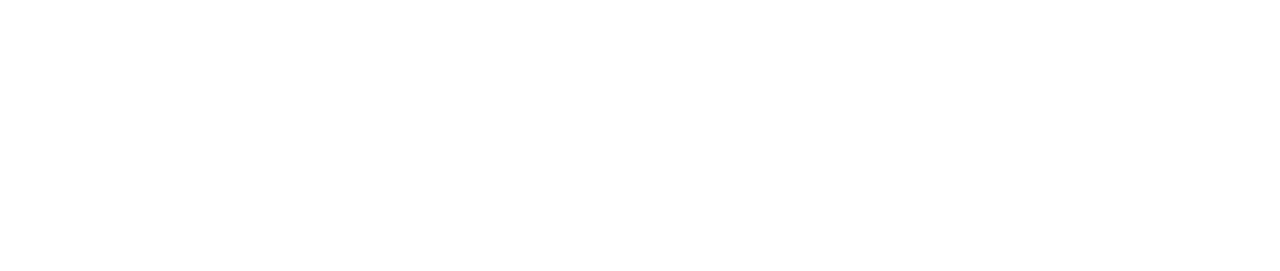
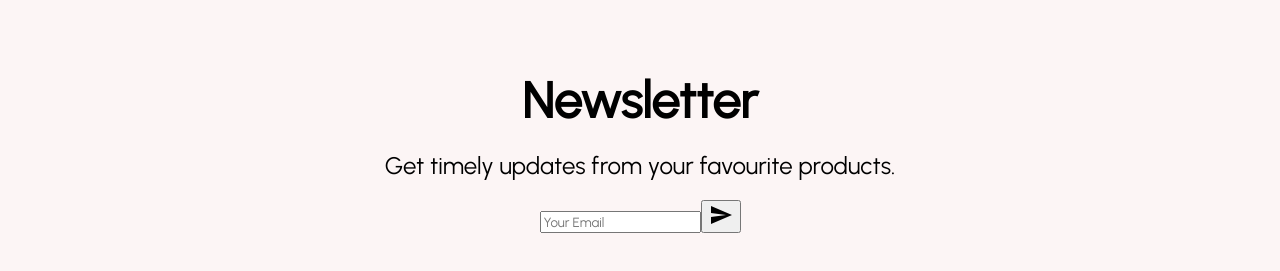
Before and after one commit to SakibAlIslam/black-cart, a React (Create React App) app: page / in a window 1280 px wide. Shown: the part 2235-2506 px from the top of the page. Before the commit the page ends 2146 px from the top, so only its background shows below. Built offline with nearby package versions, Linux system fonts and the light colour scheme.

Commit message:
title description done

```diff
--- a/src/components/NewsLetter/NewsLetter.jsx
+++ b/src/components/NewsLetter/NewsLetter.jsx
@@ -6,14 +6,18 @@
     height: 60vh;
     background-color: #fcf5f5;
     display:flex;
+    flex-direction:column;
     align-items: center;
     justify-content: center;
 `
 const Title = styled.h1`
-
+    font-size: 50px;
+    margin:0px 0px 20px 0px;
 `
 const Description = styled.div`
-
+    font-size: 24px;
+    font-weight: 300;
+    margin:0px 0px 20px 0px;
 `
 const InputContainer = styled.div`
 
@@ -28,8 +32,8 @@
 const NewsLetter = () => {
   return (
     <Container>
-        <Title></Title>
-        <Description></Description>
+        <Title>Newsletter</Title>
+        <Description>Get timely updates from your favourite products.</Description>
         <InputContainer>
             <Input placeholder="Your Email"/>
             <Button>
--- a/src/pages/Home.jsx
+++ b/src/pages/Home.jsx
@@ -4,6 +4,7 @@
 import Navbar from '../components/Navbar/Navbar'
 import Slider from './../components/Slider/Slider';
 import Products from './../components/Products/Products';
+import NewsLetter from '../components/NewsLetter/NewsLetter';
 
 const Home = () => {
     return <>
@@ -12,6 +13,7 @@
         <Slider />
         <Categories />
         <Products />
+        <NewsLetter />
     </>
 }
 
```
